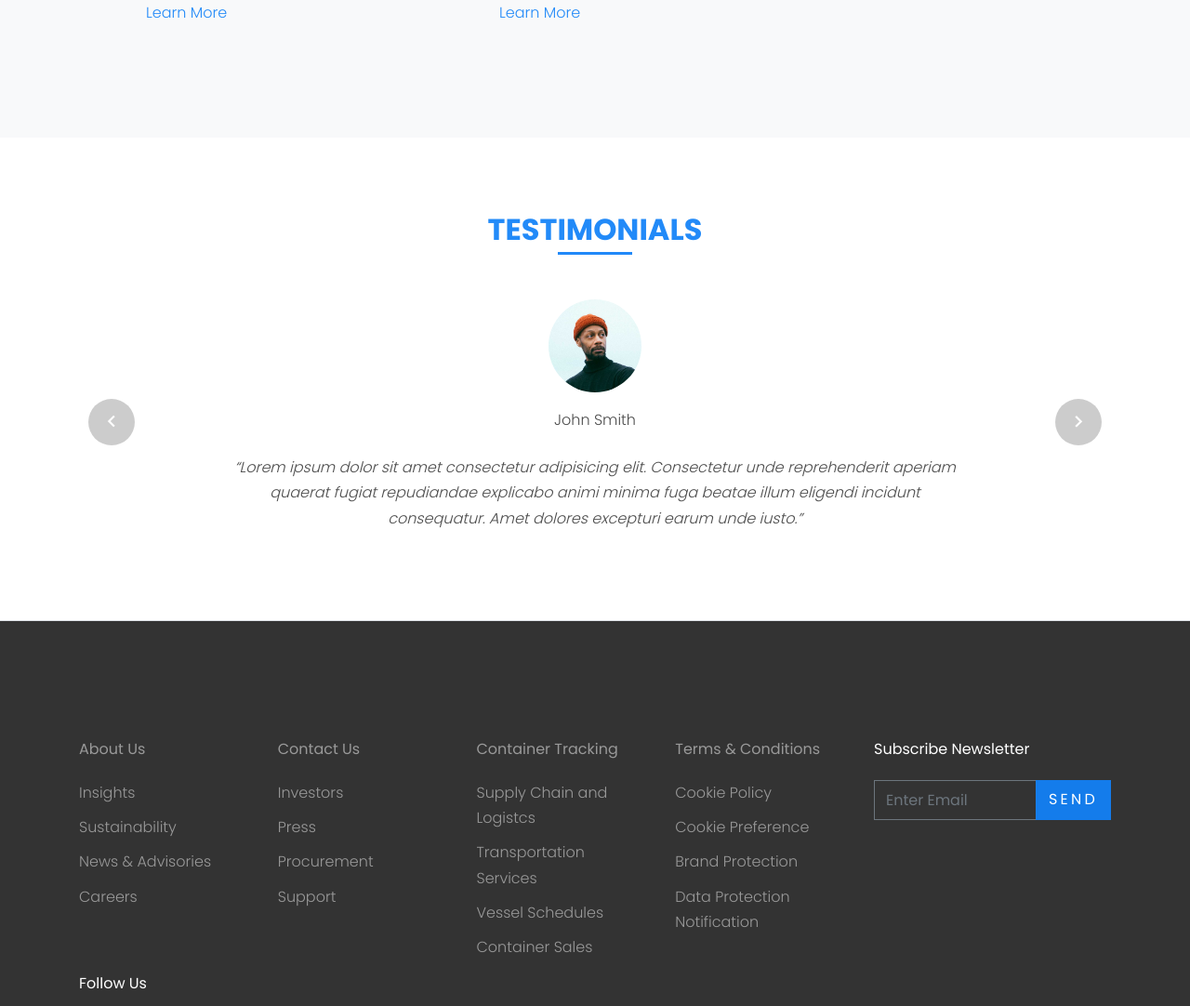
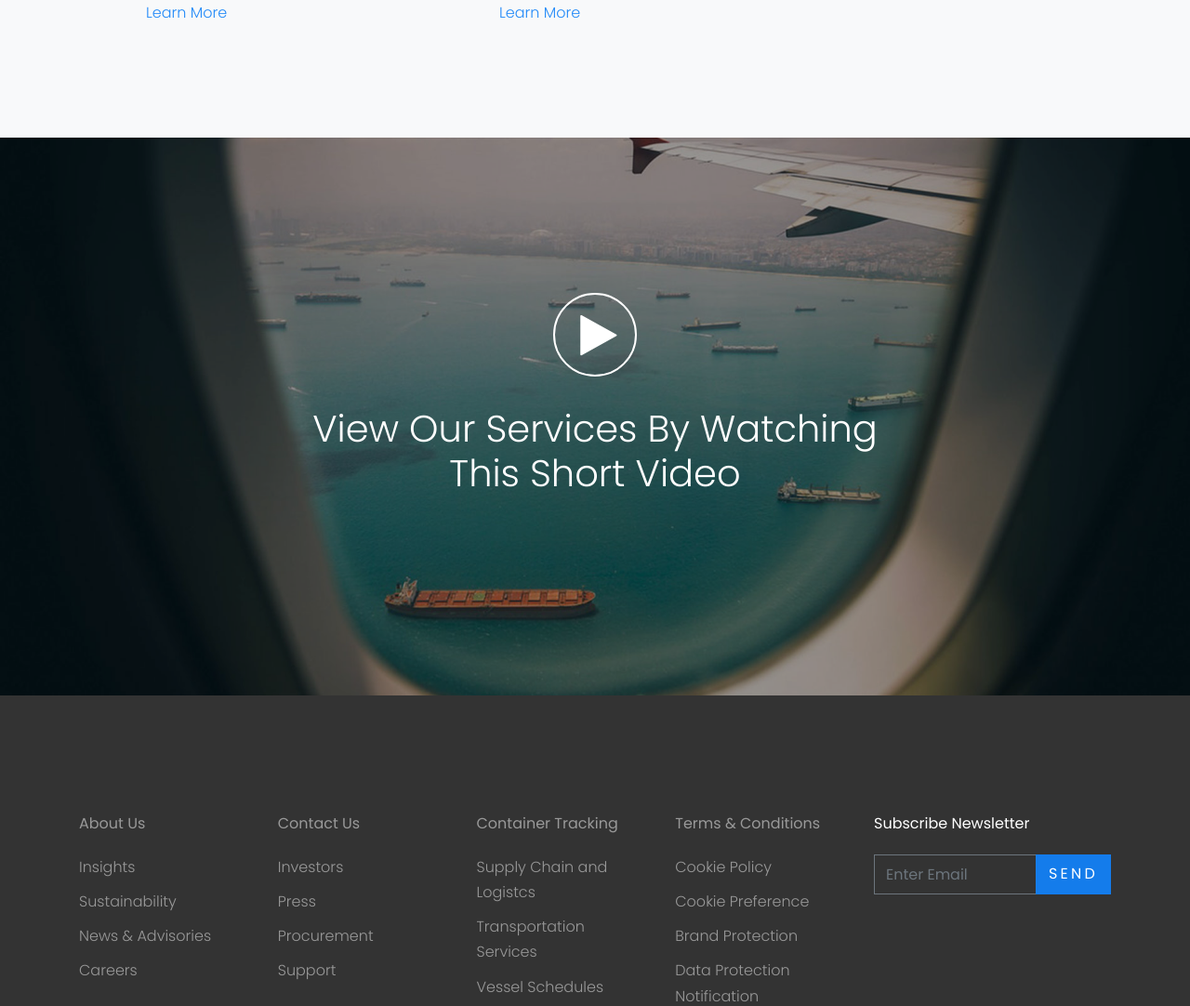
Before and after one commit to Stephen-Akpebi/freshers, a Django app: page /services/ in a window 1280 px wide. Shown: the part 2004-3086 px from the top of the page at 93% size. Run offline with Django 4.2, Linux system fonts and the light colour scheme; some libraries are stand-ins or nearby versions; some web fonts are replaced.

Commit message:
freshers for heroku

```diff
--- a/logistics/templates/logistics/services.html
+++ b/logistics/templates/logistics/services.html
@@ -200,65 +200,15 @@
             </div>
         </div>
     </div>
-    <div class="site-section border-bottom">
+    <div class="site-blocks-cover overlay inner-page-cover" style="background-image: url({% static 'images/hero_bg_2.jpg' %}); background-attachment: fixed;">
         <div class="container">
-            <div class="row justify-content-center mb-5">
-                <div class="col-md-7 text-center border-primary">
-                    <h2 class="font-weight-light text-primary">Testimonials</h2>
+            <div class="row align-items-center justify-content-center text-center">
+
+                <div class="col-md-7" data-aos="fade-up" data-aos-delay="400">
+                    <a href="https://vimeo.com/channels/staffpicks/93951774" class="play-single-big mb-4 d-inline-block popup-vimeo"><span class="icon-play"></span></a>
+                    <h2 class="text-white font-weight-light mb-5 h1">View Our Services By Watching This Short Video</h2>
+
                 </div>
-            </div>
-            <div class="slide-one-item home-slider owl-carousel">
-                <div>
-                    <div class="testimonial">
-                        <figure class="mb-4">
-                            <img src="{% static 'images/person_3.jpg' %}" alt="Image" class="img-fluid mb-3">
-                            <p>John Smith</p>
-                        </figure>
-                        <blockquote>
-                            <p>&ldquo;Lorem ipsum dolor sit amet consectetur adipisicing elit. Consectetur unde reprehenderit aperiam quaerat fugiat repudiandae explicabo animi minima fuga beatae illum eligendi incidunt consequatur. Amet dolores excepturi
-                                earum unde iusto.&rdquo;</p>
-                        </blockquote>
-                    </div>
-                </div>
-                <div>
-                    <div class="testimonial">
-                        <figure class="mb-4">
-                            <img src="{% static 'images/person_2.jpg' %}" alt="Image" class="img-fluid mb-3">
-                            <p>Christine Aguilar</p>
-                        </figure>
-                        <blockquote>
-                            <p>&ldquo;Lorem ipsum dolor sit amet consectetur adipisicing elit. Consectetur unde reprehenderit aperiam quaerat fugiat repudiandae explicabo animi minima fuga beatae illum eligendi incidunt consequatur. Amet dolores excepturi
-                                earum unde iusto.&rdquo;</p>
-                        </blockquote>
-                    </div>
-                </div>
-
-                <div>
-                    <div class="testimonial">
-                        <figure class="mb-4">
-                            <img src="{% static 'images/person_4.jpg' %}" alt="Image" class="img-fluid mb-3">
-                            <p>Robert Spears</p>
-                        </figure>
-                        <blockquote>
-                            <p>&ldquo;Lorem ipsum dolor sit amet consectetur adipisicing elit. Consectetur unde reprehenderit aperiam quaerat fugiat repudiandae explicabo animi minima fuga beatae illum eligendi incidunt consequatur. Amet dolores excepturi
-                                earum unde iusto.&rdquo;</p>
-                        </blockquote>
-                    </div>
-                </div>
-
-                <div>
-                    <div class="testimonial">
-                        <figure class="mb-4">
-                            <img src="{% static 'images/person_5.jpg' %}" alt="Image" class="img-fluid mb-3">
-                            <p>Bruce Rogers</p>
-                        </figure>
-                        <blockquote>
-                            <p>&ldquo;Lorem ipsum dolor sit amet consectetur adipisicing elit. Consectetur unde reprehenderit aperiam quaerat fugiat repudiandae explicabo animi minima fuga beatae illum eligendi incidunt consequatur. Amet dolores excepturi
-                                earum unde iusto.&rdquo;</p>
-                        </blockquote>
-                    </div>
-                </div>
-
             </div>
         </div>
     </div>
```
Also changed, not shown: logistics/templates/logistics/index.html (+0 -14 lines).
